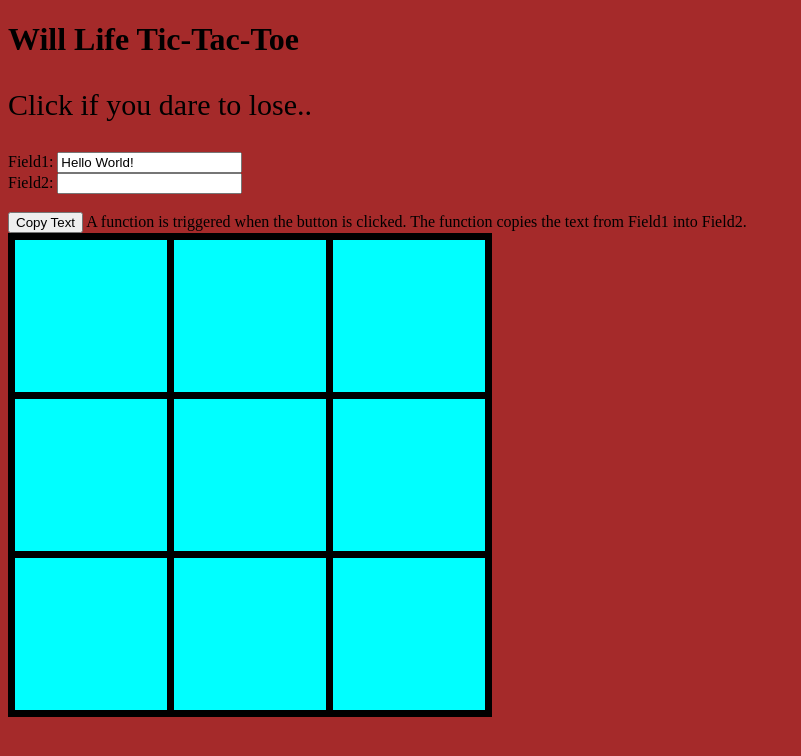
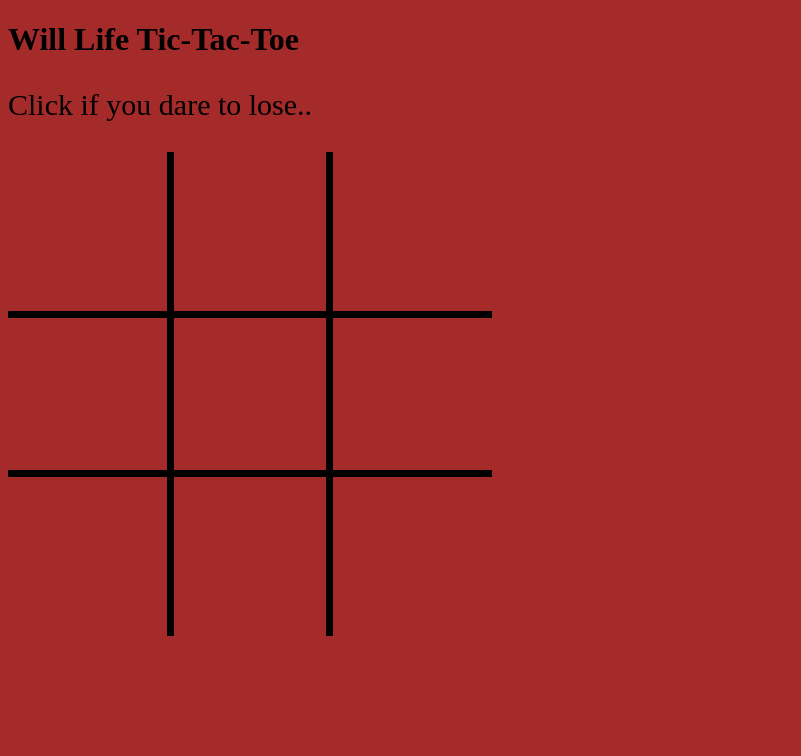
Before and after one commit to WilliamVDavis/First-Page, a plain HTML site: page TicTac.html in a window 1280 px wide. Shown: the whole page, without its empty margins (0-801 px from the left). Drawn offline with Linux system fonts and the light colour scheme.

Commit message:
Add files via upload

```diff
--- a/TicTac.html
+++ b/TicTac.html
@@ -3,13 +3,12 @@
 <head>
 <title>Tic-Tac-Toe Game</title>
 <link rel="stylesheet" href="style2.css">
-<script src="app2.js"> </script>
 <style>
 table, th, td {
   border: 7px solid black;
   border-collapse: collapse;
-  background-color: aqua
 }
+
 body {
     background-color: brown
 
@@ -28,31 +27,26 @@ p {
 <h1>Will Life Tic-Tac-Toe</h1>
 <p>Click if you dare to lose..</p>
 
-Field1: <input type="text" id="field1" value="Hello World!"><br>
-Field2: <input type="text" id="field2"><br><br>
-
-<button onclick="myFunction()">Copy Text</button>
-
-<p1>A function is triggered when the button is clicked. The function copies the text from Field1 into Field2.</p1>
 
 <table>
   <tr>
-    <td class="square"></td>
-    <td class="square"></td>
-    <td class="square"></td>
+    <td class="jack"></td>
+    <td class="jack"></td>
+    <td class="jack"></td>
   </tr>
   <tr>
-    <td class="square"></td>
-    <td class="square"></td>
-    <td class="square"></td>
+    <td class="jack"></td>
+    <td class="jack"></td>
+    <td class="jack"></td>
   </tr>
   <tr>
-    <td class="square"></td>
-    <td class="square"></td>
-    <td class="square"></td>
+    <td class="jack"></td>
+    <td class="jack"></td>
+    <td class="jack"></td>
   </tr>
 
 </table>
 
 </body>
+<script src="app2.js"> </script>
 </html>
--- a/app2.js
+++ b/app2.js
@@ -1,3 +1,7 @@
-function myFunction() {
-    document.getElementById("field2").value = document.getElementById("field1").value;
-  }
+const jacks = document.querySelectorAll(".jack")
+
+jacks.forEach(function(jack) {
+  jack.addEventListener("click", function(d) {
+    jack.innerHTML = "X";
+  })
+});
--- a/style2.css
+++ b/style2.css
@@ -1,6 +1,20 @@
-.square {
+.jack {
     height: 150px;
     width: 150px;
     font-size:75px;
     text-align: center;
 }
+td:first-of-type {
+    border-left-color: transparent;
+    border-top-color: transparent;
+  }
+  td:nth-of-type(2) {
+    border-top-color: transparent;
+  }
+  td:nth-of-type(3) {
+    border-right-color: transparent;
+    border-top-color: transparent;
+  }
+  tr:nth-of-type(3) td {
+  border-bottom-color: transparent;
+  }
```
